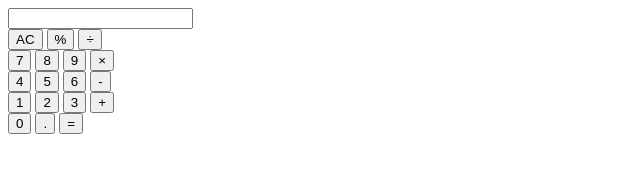
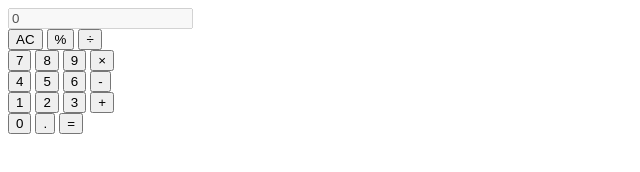
Before and after one commit to faqihrahman/kalkulator, a plain HTML site: page index.html in a window 1280 px wide. Shown: the whole page, without its empty margins (0-640 px from the left). Drawn offline with Linux system fonts and the light colour scheme.

Commit message:
add attribute on input with value 0 and disable

```diff
--- a/index.html
+++ b/index.html
@@ -8,7 +8,7 @@
 </head>
 <body>
     <div class="calculator">
-        <input type="text" class= "calculator-screen">
+        <input type="text" class= "calculator-screen" value="0" disabled>
         <div class="calculator-keys">
             <div class="row">
                 <button class="all-clear">AC</button>
```
